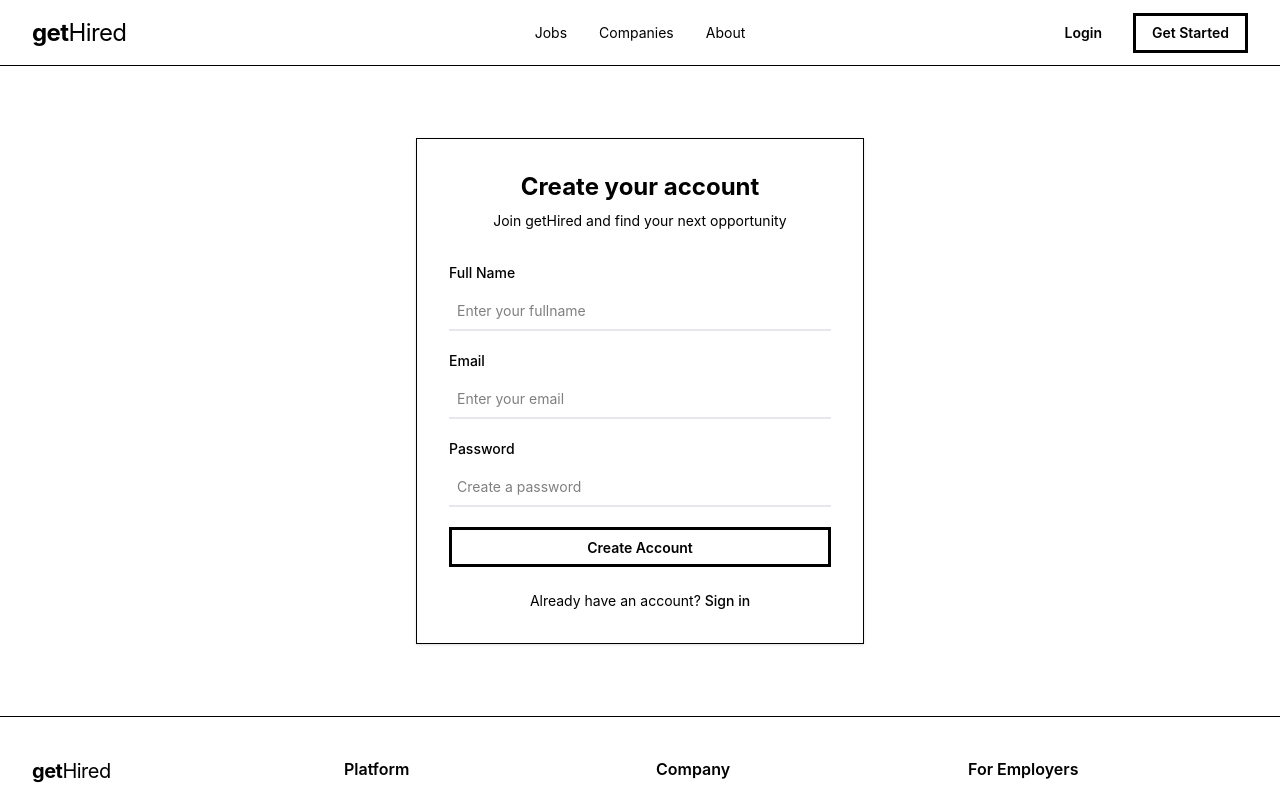
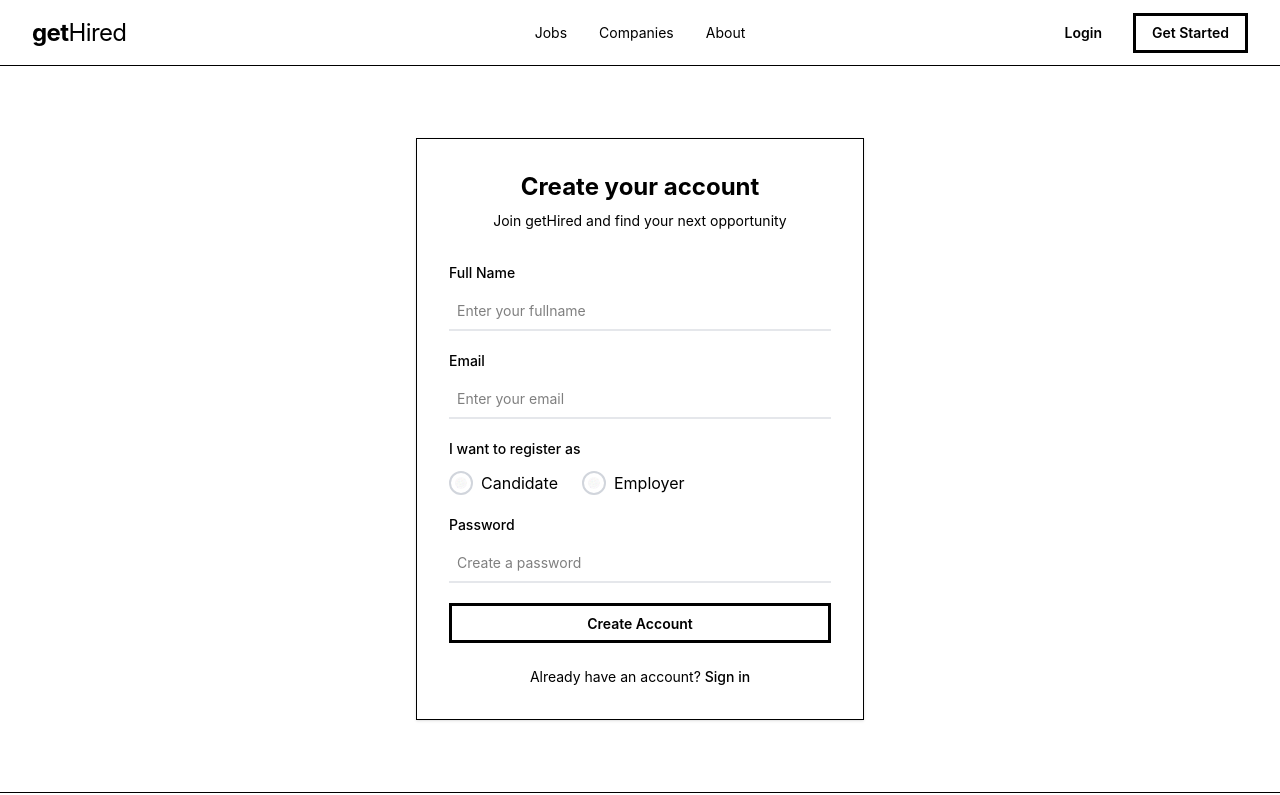
Before and after one commit to Sujan7Neupane/get-hired, a React (Vite) app in the folder frontend/: page /register in a window 1280 px wide. Shown: the top 795 px of the page. Built offline with nearby package versions, Linux system fonts and the light colour scheme.

Commit message:
feat: add role based register for employer and candidate

```diff
--- a/frontend/src/components/RegisterForm.tsx
+++ b/frontend/src/components/RegisterForm.tsx
@@ -9,6 +9,7 @@ interface RegisterFormData {
   fullName: string;
   email: string;
   password: string;
+  role: "candidate" | "employer";
 }
 
 const RegisterForm = () => {
@@ -87,6 +88,42 @@ const RegisterForm = () => {
       </div>
 
       <div>
+        <label className="mb-3 block text-sm font-medium">
+          I want to register as
+        </label>
+
+        <div className="flex gap-6">
+          <label className="flex cursor-pointer items-center gap-2">
+            <input
+              type="radio"
+              value="candidate"
+              className="radio border-2 border-gray-300"
+              {...register("role", {
+                required: "Please select a role.",
+              })}
+            />
+            <span>Candidate</span>
+          </label>
+
+          <label className="flex cursor-pointer items-center gap-2">
+            <input
+              type="radio"
+              value="employer"
+              className="radio border-2 border-gray-300"
+              {...register("role", {
+                required: "Please select a role.",
+              })}
+            />
+            <span>Employer</span>
+          </label>
+        </div>
+
+        {errors.role && (
+          <p className="mt-1 text-sm text-red-600">{errors.role.message}</p>
+        )}
+      </div>
+
+      <div>
         <label className="mb-2 block text-sm font-medium">Password</label>
 
         <Input
```
Also changed, not shown: 1 other file (tests, documents, lock files or other folders).
